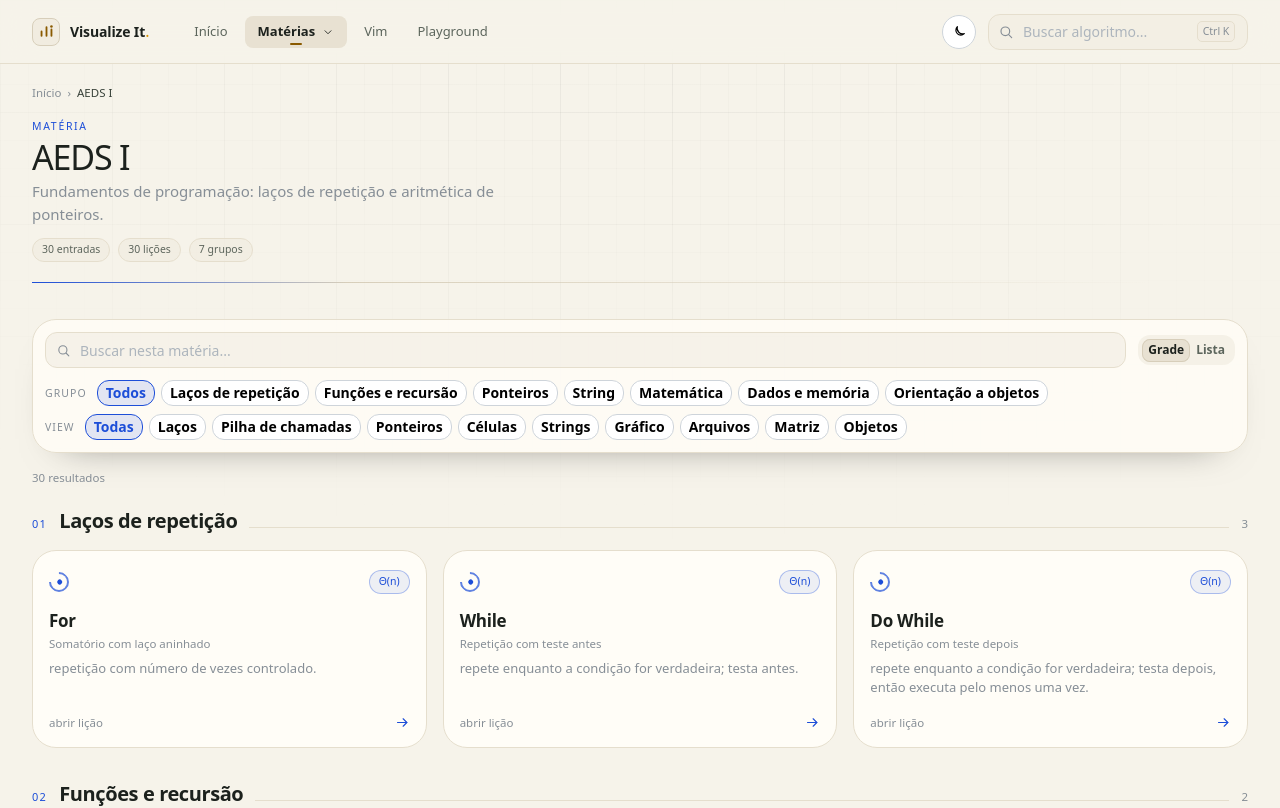
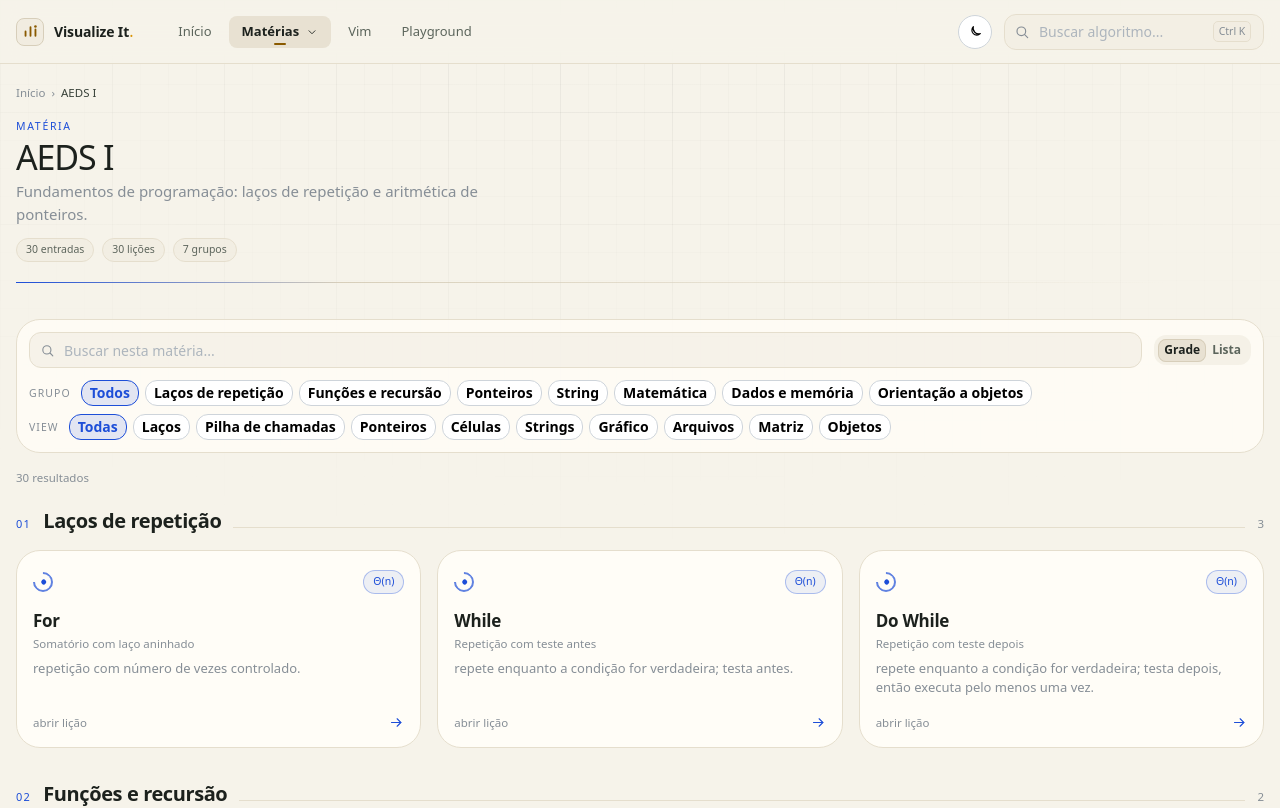
Before and after one commit to fernandoleitepagani/visualize_it, a React (Vite) app: page /materias/aeds-i in a window 1280 px wide. Shown: the top 808 px of the page. Built offline with nearby package versions, Linux system fonts and the light colour scheme.

Commit message:
fix(ui): expand shell container, halve lateral padding, and make filter bar static

```diff
--- a/src/components/AppFooter.tsx
+++ b/src/components/AppFooter.tsx
@@ -5,7 +5,7 @@ import { font, space } from '@/theme';
 
 export function AppFooter() {
   return (
-    <Container size={1280} px={{ base: 'md', sm: 'lg', md: 'xl' }}>
+    <Container size={1600} px={{ base: 8, sm: 10, md: 16 }}>
       <Group justify="space-between" align="flex-start" gap="lg" wrap="wrap">
         <div>
           <Text fz={font.small} fw={600} style={{ color: 'var(--viz-ink)' }}>
--- a/src/components/AppHeader.tsx
+++ b/src/components/AppHeader.tsx
@@ -68,9 +68,9 @@ export function AppHeader() {
 
   return (
     <Container
-      size={1280}
+      size={1600}
       h="100%"
-      px={{ base: 'md', sm: 'lg', md: 'xl' }}
+      px={{ base: 8, sm: 10, md: 16 }}
       style={{ position: 'relative' }}
     >
       <Group h="100%" justify="space-between" wrap="nowrap" gap="md">
--- a/src/components/Layout.tsx
+++ b/src/components/Layout.tsx
@@ -24,8 +24,8 @@ export function Layout({ children }: { children: ReactNode }) {
           Pular para o conteúdo
         </Anchor>
         <Container
-          size={1280}
-          px={{ base: 'md', sm: 'lg', md: 'xl' }}
+          size={1600}
+          px={{ base: 8, sm: 10, md: 16 }}
           pt={{ base: 'md', sm: 'lg' }}
           pb="xl"
           style={{ flex: 1, width: '100%', minWidth: 0 }}
--- a/src/styles/index.css
+++ b/src/styles/index.css
@@ -231,17 +231,7 @@ body::before {
 }
 
 .filter-bar {
-  position: sticky;
-  top: 76px;
-  z-index: 10;
-  box-shadow: 0 18px 40px -32px rgba(0, 0, 0, 0.6);
-}
-
-@media (max-width: 61.99em) {
-  .filter-bar {
-    position: static;
-    box-shadow: none;
-  }
+  position: static;
 }
 
 /* ── Cards ─────────────────────────────────────────────────────────────── */
```
Also changed, not shown: 2 other files (tests, documents, lock files or other folders).
